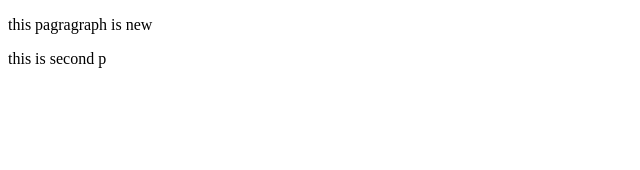
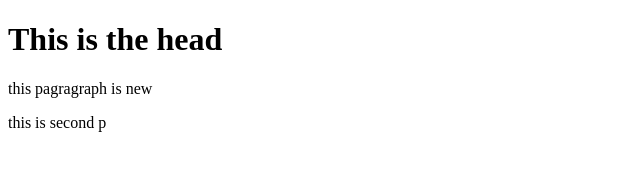
Before and after one commit to giusecagliari/git-test, a website: page index.html in a window 1280 px wide. Shown: the whole page, without its empty margins (0-640 px from the left). Drawn offline with Linux system fonts and the light colour scheme.

```diff
--- a/index.html
+++ b/index.html
@@ -5,6 +5,7 @@
     <title>Title</title>
 </head>
 <body>
+<h1>This is the head</h1>
 <p> this pagragraph is new</p>
 <p> this is second p</p>
 </body>
```
Also changed, not shown: package.json (+15 -13 lines).
